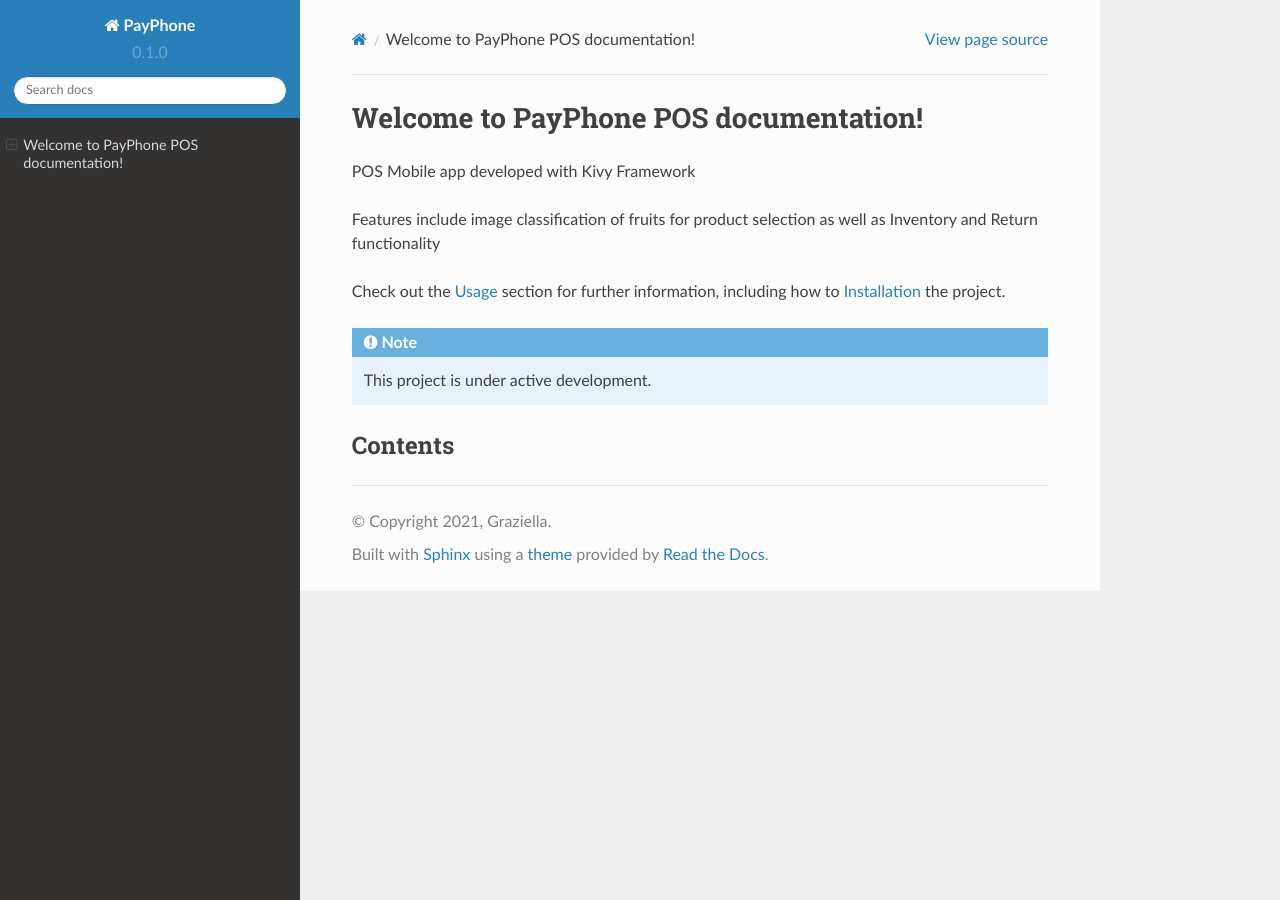
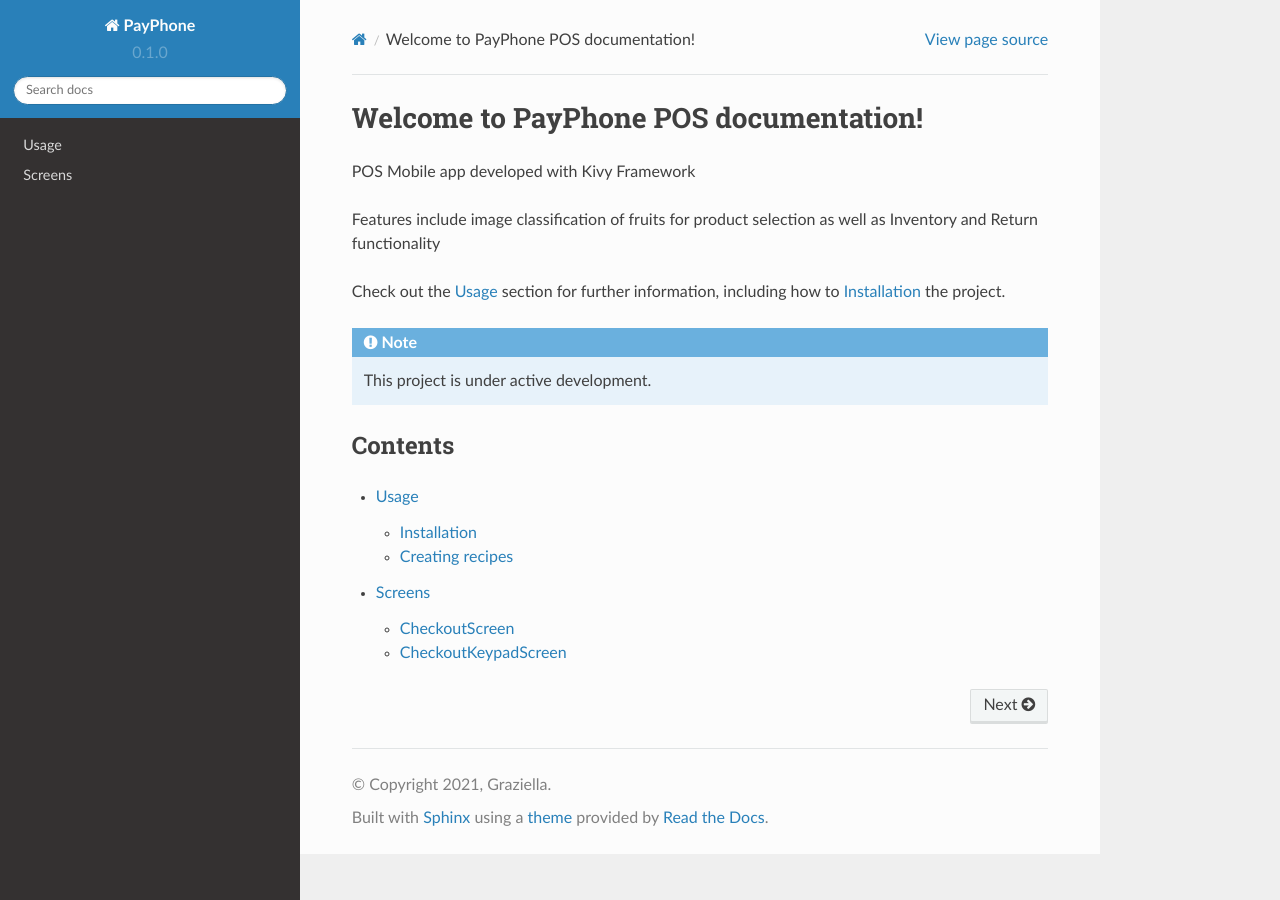
Before and after one commit to Group-3-POS/POS-Documentation, a Sphinx documentation site: the page built from docs/source/index.rst, in a window 1280 px wide. Built offline with Sphinx 7.4.7 and the Read the Docs theme 2.0.0, drawn with Linux system fonts in a browser that asks for light colours.

```diff
--- a/docs/source/index.rst
+++ b/docs/source/index.rst
@@ -18,7 +18,7 @@ how to :ref:`installation` the project.
 Contents
 --------
 
-.. toctree:::
+.. toctree::
 
    usage
    screens
```
